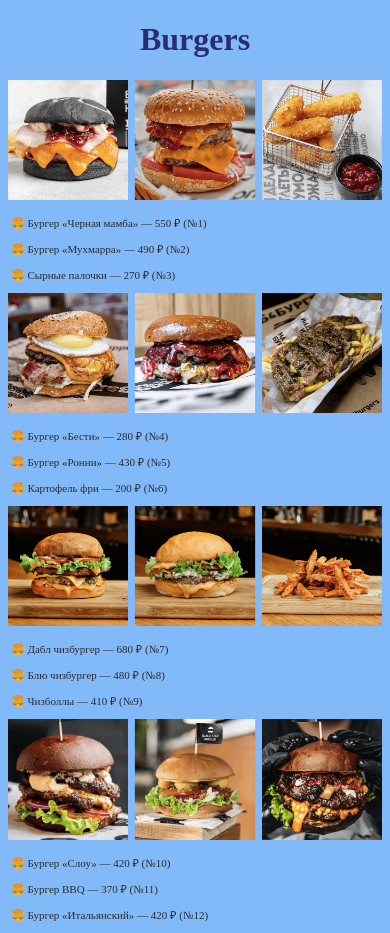
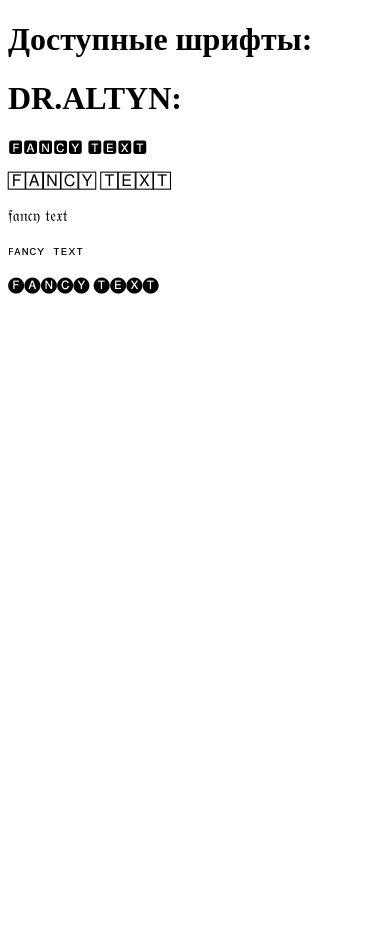
Before and after one commit to Bayelll/ChicNest.github.io, a plain HTML site: page index.html in a window 390 px wide. After the commit the page ends 844 px from the top, so only its background shows below. Drawn offline with Linux system fonts and the light colour scheme.

Commit message:
Update index.html

```diff
--- a/index.html
+++ b/index.html
@@ -1,76 +1,22 @@
 <!DOCTYPE html>
-<html lang="en">
+<html lang="ru">
 <head>
     <meta charset="UTF-8">
     <meta name="viewport" content="width=device-width, initial-scale=1.0">
-    <title>Shop</title>
+    <title>Выбор шрифта</title>
+    <link rel="stylesheet" href="menu.css"> <!-- Подключаем внешний файл CSS -->
 </head>
 <body>
-    <div class="d1"> <h1>Burgers</h1> </div>
-
-    <div class="d2">
-        <img src="burger1.fhzkpl5rj808.png" alt="">
-        <p>🍔 Бургер «Черная мамба» — 550 ₽ (№1)</p>
-        <p>🍔 Бургер «Мухмарра» — 490 ₽ (№2)</p>
-        <p>🍔 Сырные палочки — 270 ₽ (№3)</p>
-        <img src="burger3.ov0ek3n05pia.png" alt="">
-        <p>🍔 Бургер «Бести» — 280 ₽ (№4)</p>
-        <p>🍔 Бургер «Ронни» — 430 ₽ (№5)</p>
-        <p>🍔 Картофель фри — 200 ₽ (№6)</p>
-        <img src="burger4.l2sbmddoqayh.png" alt="">
-        <p>🍔 Дабл чизбургер — 680 ₽ (№7)</p>
-        <p>🍔 Блю чизбургер — 480 ₽ (№8)</p>
-        <p>🍔 Чизболлы — 410 ₽ (№9)</p>
-        <img src="burger12.5cr91ead4fbj.png" alt="">
-        <p>🍔 Бургер «Слоу» — 420 ₽ (№10)</p>
-        <p>🍔 Бургер BBQ — 370 ₽ (№11)</p>
-        <p>🍔 Бургер «Итальянский» — 420 ₽ (№12)</p>
+    <div class="container">
+        <h1>Доступные шрифты:</h1>
+        <h1>DR.ALTYN:</h1>
+        <div class="font-display">
+            <p class="font-option" style="font-family: fantasy;">🅵🅰🅽🅲🆈 🆃🅴🆇🆃</p>
+            <p class="font-option" style="font-family: sans-serif;">🄵🄰🄽🄲🅈 🅃🄴🅇🅃</p>
+            <p class="font-option" style="font-family: cursive;">𝔣𝔞𝔫𝔠𝔶 𝔱𝔢𝔵𝔱</p>
+            <p class="font-option" style="font-family: monospace;">ꜰᴀɴᴄʏ ᴛᴇxᴛ</p>
+            <p class="font-option" style="font-family: serif;">🅕🅐🅝🅒🅨 🅣🅔🅧🅣</p>
+        </div>
     </div>
-
-
-    <style>
-        @media (min-width: 325px) and (max-width: 768px)
-        {
-            body{
-            background-color: rgb(130, 185, 249);
-            color: rgb(44, 43, 43);
-        }
-
-        .d1 > h1{
-            color: rgb(44, 44, 112);
-            text-align: center;
-        }
-
-        .d2 > img{
-            width: 100%;
-            height: auto;
-        }
-        .d2 > p{
-            margin-left: 3px;
-            font-size: 11px;
-            z-index: 2;
-        }
-        .d2 img:nth-child(2){
-            width: 100%;
-            height: auto;
-        }
-
-        .d2 img:nth-child(3){
-            width: 100%;
-            height: auto;
-        }
-
-        .d2 img:nth-child(4){
-            width: 100%;
-            height: auto;
-        }
-
-       }
-
-
-
-
-    </style>
-
 </body>
 </html>
```
